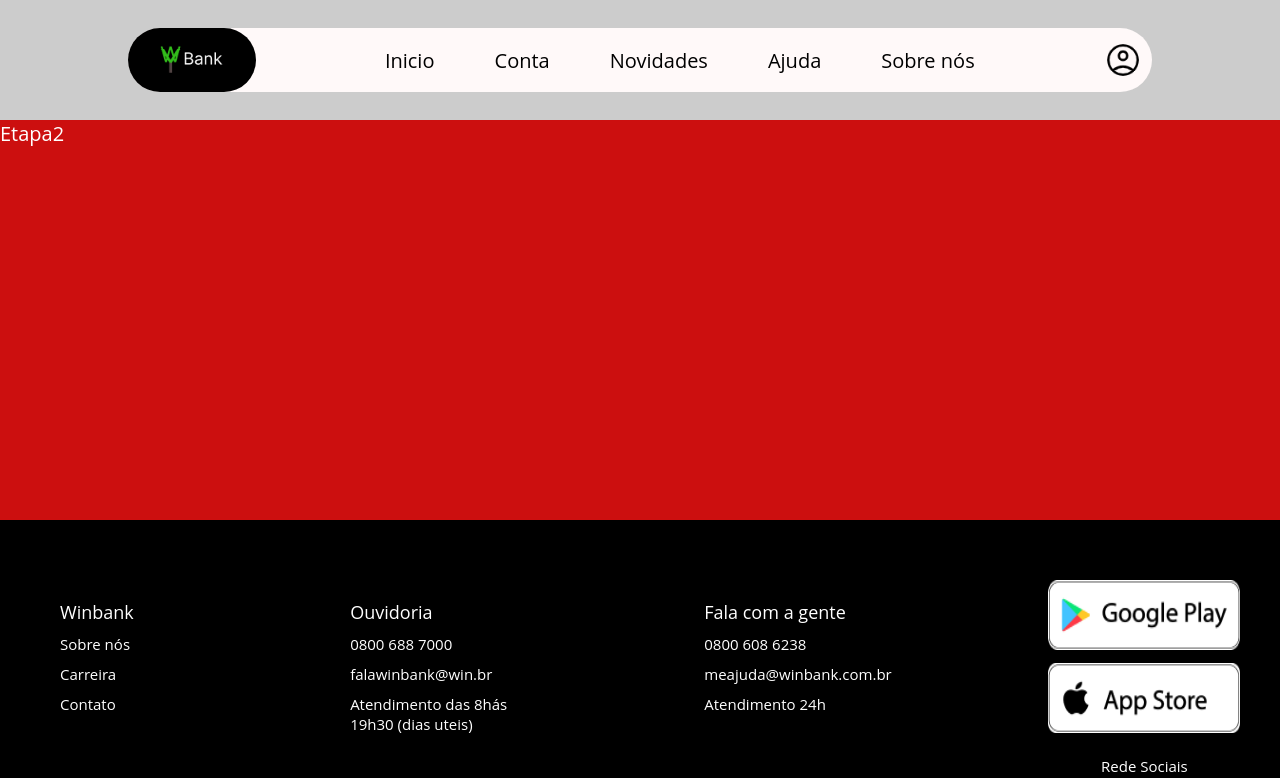
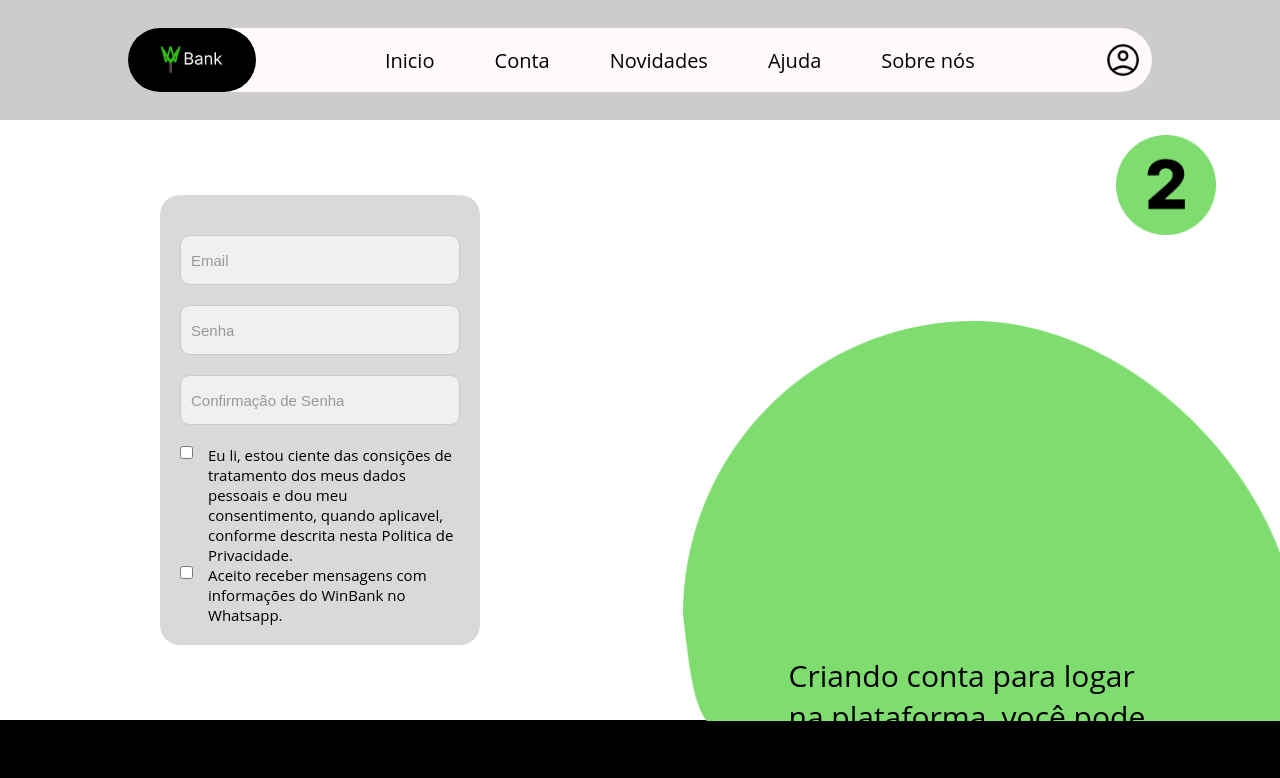
Before and after one commit to GuilhermeRRF/WinBank, a React (Vite) app: page /etapa2 in a window 1280 px wide. Shown: the top 778 px of the page. Built offline with nearby package versions, Linux system fonts and the light colour scheme.

Commit message:
subindo etapa 2 do cadatro + modificações feitas na etapa 1

```diff
--- a/src/pages/CriarConta.module.css
+++ b/src/pages/CriarConta.module.css
@@ -84,8 +84,9 @@
 
 .TextoEtapa {
   position: absolute;
-  top: 80%;
-  left: 62%;
+  bottom: 0%;
+  left: 85%;
+  transform: translate(-85%,-0%);/*x,y*/
   width: 30%;
   height: 100px;
   font-size: 3rem;
--- a/src/pages/Etapa2.jsx
+++ b/src/pages/Etapa2.jsx
@@ -1,15 +1,88 @@
 import styles from "../pages/Etapa2.module.css";
-
+import Numero2 from "../imgs/Numero2.png";
+import Eclipse from "../imgs/EclipseVerde.png";
+import { Link } from "react-router-dom";
 function Etapa2() {
   return (
     <>
-      <section className={styles.Etapa2}>
+      <main className={styles.SecaoPrincipal}>
+        <section className={styles.ContainerFormularioPrincipal}>
+          <form className={styles.ContainerFormulario}>
+            <input
+              className={styles.campo}
+              type="email"
+              id="email"
+              name="email"
+              placeholder="Email"
+              required
+            />
 
+            <input
+              className={styles.campo}
+              type="password"
+              id="senha"
+              name="senha"
+              placeholder="Senha"
+              required
+            />
+            <input
+              className={styles.campo}
+              type="password"
+              id="confirma_senha"
+              name="confirma_senha"
+              placeholder="Confirmação de Senha"
+              required
+            />
 
-        Etapa2
+            <label className={styles.CheckboxPrincipal}>
+              <input
+                className={styles.checkbox}
+                type="checkbox"
+                name="termoPrivacidade"
+              />
+              Eu li, estou ciente das consições de tratamento dos meus dados
+              pessoais e dou meu consentimento, quando aplicavel, conforme
+              descrita nesta Politica de Privacidade.
+            </label>
 
+            <label className={styles.CheckboxPrincipal}>
+              <input
+                className={styles.checkbox}
+                type="checkbox"
+                name="termoPrivacidade"
+              />
+              Aceito receber mensagens com informações do WinBank no Whatsapp.
+            </label>
+          </form>
+        </section>
 
-      </section>
+        <aside className={styles.ContainerEtapaPrincipal}>
+          <div>
+            <div className={styles.ContainerEtapa}>
+              <img src={Numero2} alt="primeira etapa" />
+            </div>
+
+            <div className={styles.ContainerEclipse}>
+              <p className={styles.TextoEtapa}>
+                Criando conta para logar na plataforma, você pode logar
+                colocando o CPF ao inves do Email
+              </p>
+
+              <img
+                className={styles.EclipseVerde}
+                src={Eclipse}
+                alt="eclipse verde com bontão enviar"
+              />
+
+              <Link to="/etapa2" href="#">
+                <button className={styles.botao} type="submit">
+                  Enviar
+                </button>
+              </Link>
+            </div>
+          </div>
+        </aside>
+      </main>
     </>
   );
 }
--- a/src/pages/Etapa2.module.css
+++ b/src/pages/Etapa2.module.css
@@ -1,8 +1,104 @@
+.SecaoPrincipal {
+    display: flex;
+    width: 100%;
+    height: 600px;
+    font-size: 2rem;
+  }
 
-.Etapa2{
+  .ContainerFormularioPrincipal {
+    display: flex;
+    justify-content: center;
+    align-items: center;
+    flex-direction: column;
+    width: 50%;
+    height: 600px;
+  }
+  .ContainerFormulario{
+      width: 50%;
+      height: 450px;
+      padding: 20px;
+      border-radius: 20px;
+      background-color: #D9D9D9;
+  }
+
+  .campo{
+      width: 100%;
+      height: 50px;
+      margin-top: 20px;
+      padding-left: 10px;
+      border-radius: 10px;
+      background-color: #f0f0f0; /* Cor de fundo clara */
+      color: #2b2929; /* Cor do texto cinza escuro */
+      border: 1px solid #ccc; /* Borda cinza claro */
+  }
+
+  .campo:focus {
+      outline: none; /* Remove o contorno padrão que fica do input */
+      background-color: #f8f8f8; /* Cor de fundo um pouco mais clara */
+      border: 1px solid #ddd; /* Borda mais clara */
+  }
+
+  .CheckboxPrincipal{
+      display: flex;
+      justify-content: center;
+      width: 100%;
+      height: 100px;
+      font-size: 1.5rem;
+      margin-top: 20px;
+  }
+
+  .checkbox{
+      width: 15px;
+      height: 15px;
+      margin-right: 15px;
+      background-color: rgb(10, 194, 65);
+  }
+
+  .ContainerEtapaPrincipal {
+    width: 50%;
+    height: 600px;
+  }
+  .ContainerEtapa {
+    display: flex;
+    justify-content: end;
+    width: 90%;
+    height: 100px;
+    margin-top: 15px;
+    overflow: hidden;
+    background-size: cover;
+  }
+  .ContainerEclipse {
+    display: flex;
+    justify-content: end;
+    align-items: end;
     width: 100%;
+    height: 486px;
+  }
+
+  .EclipseVerde {
+    width: 620px;
     height: 400px;
-    background-color: rgb(204, 15, 15);
+    background-size: cover;
+    overflow: hidden;
+  }
+
+  .TextoEtapa {
+    position: absolute;
+    bottom: 5%;
+    left: 88%;
+    transform: translate(-88%,-5%);/*x,y*/
+    width: 30%;
+    height: 100px;
+    font-size: 3rem;
+  }
+
+  .botao {
+    position: absolute;
+    left: 70%;
+    bottom: -7%;
+    width: 10%;
+    height: 40px;
+    border-radius: 15px;
+    background-color: black;
     color: white;
-    font-size: 2rem;
-}
+  }
```
